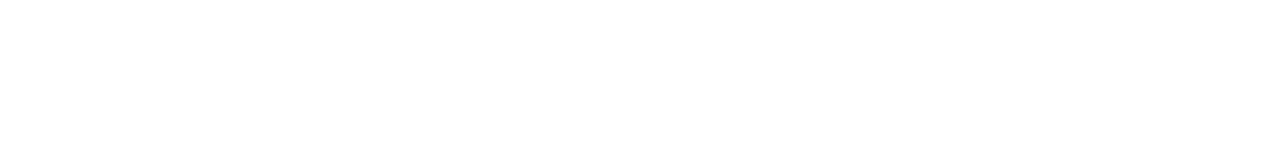
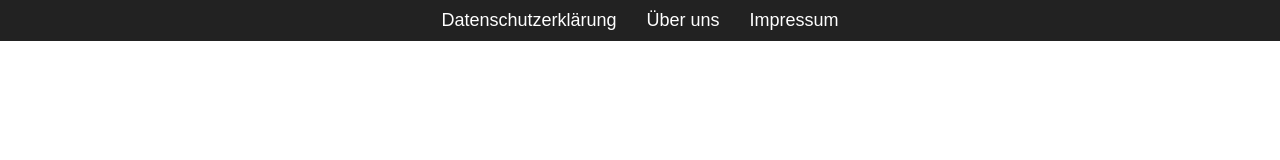
Before and after one commit to Nils897/Webengineering, a plain HTML site: page footer.html in a window 1280 px wide. Drawn offline with Linux system fonts and the light colour scheme.

Commit message:
first try footer

```diff
--- /dev/null
+++ b/css/footer.css
@@ -0,0 +1,38 @@
+/* Grundlegendes Styling */
+body {
+    margin: 0;
+    font-family: Arial, sans-serif;
+}
+
+footer {
+    display: flex; /* Flexbox aktivieren */
+    align-items: center; /* Vertikal zentrieren */
+    justify-content: center;
+    background-color: #222;
+    color: white;
+    padding: 10px 20px;
+}
+
+/* Navigation */
+nav ul {
+    list-style: none;
+    display: flex; /* Navigationselemente nebeneinander */
+    gap: 30px; /* Abstand zwischen den Buttons */
+    padding: 0;
+    margin: 0;
+}
+
+nav ul li {
+    display: inline;
+}
+
+nav ul li a {
+    color: white;
+    text-decoration: none;
+    font-size: 18px;
+}
+
+/* Button Hover */
+nav ul li a:hover {
+    color: gold;
+}
--- a/footer.html
+++ b/footer.html
@@ -3,8 +3,17 @@
 <head>
     <meta charset="UTF-8">
     <title>Footer</title>
+    <link rel="stylesheet" href="css/footer.css">
 </head>
 <body>
-
+<footer>
+    <nav>
+        <ul>
+            <li><a href="dataAgreement.html">Datenschutzerklärung</a></li>
+            <li><a href="abousUs.html">Über uns</a></li>
+            <li><a href="impressum.html">Impressum</a></li>
+        </ul>
+    </nav>
+</footer>
 </body>
 </html>
```
Also changed, not shown: header.html (+1 -1 lines), css/header.css (renamed from css/headerStyles.css), img/logo.png (deleted), img/logo1.jpeg (deleted), img/quatsch.png (deleted).
